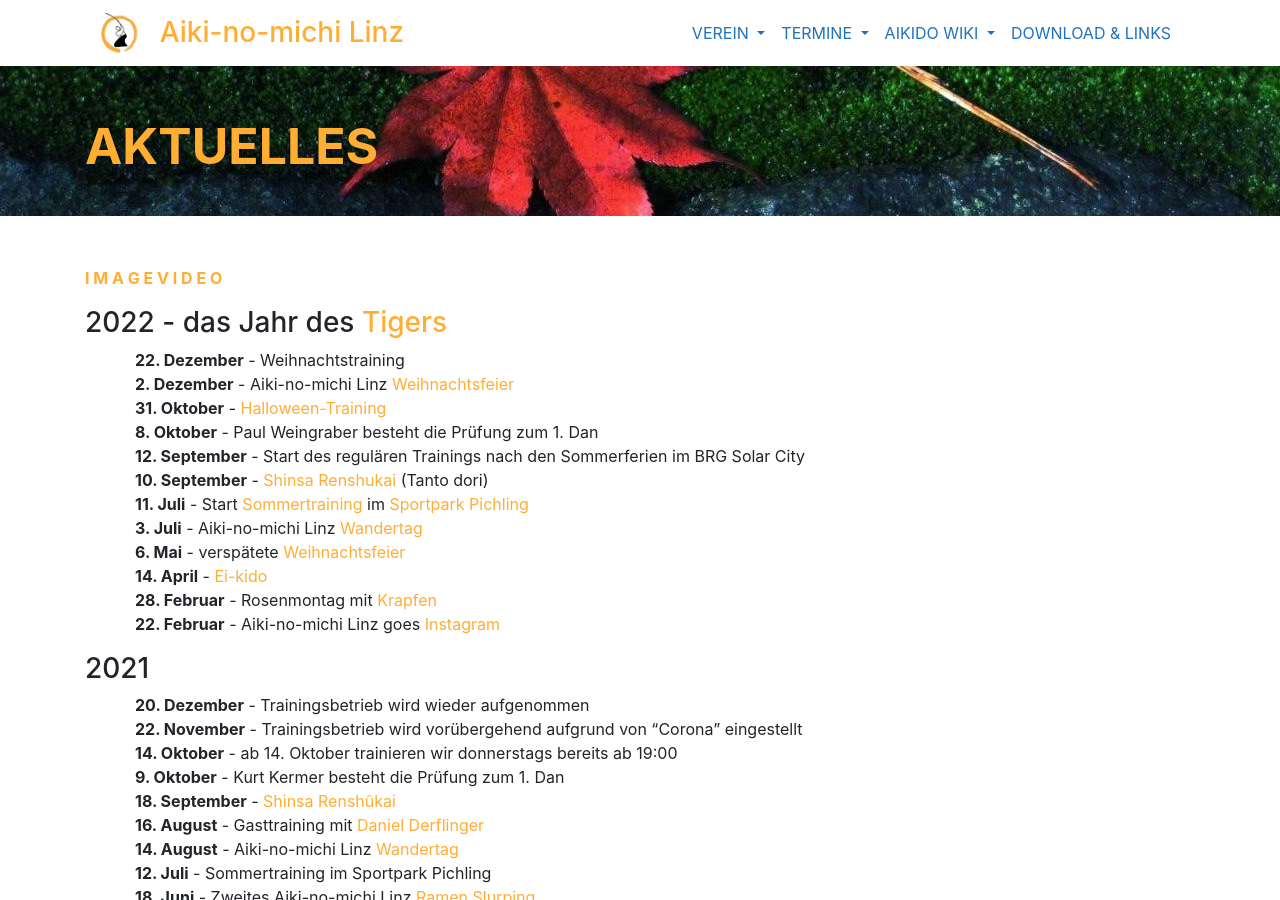
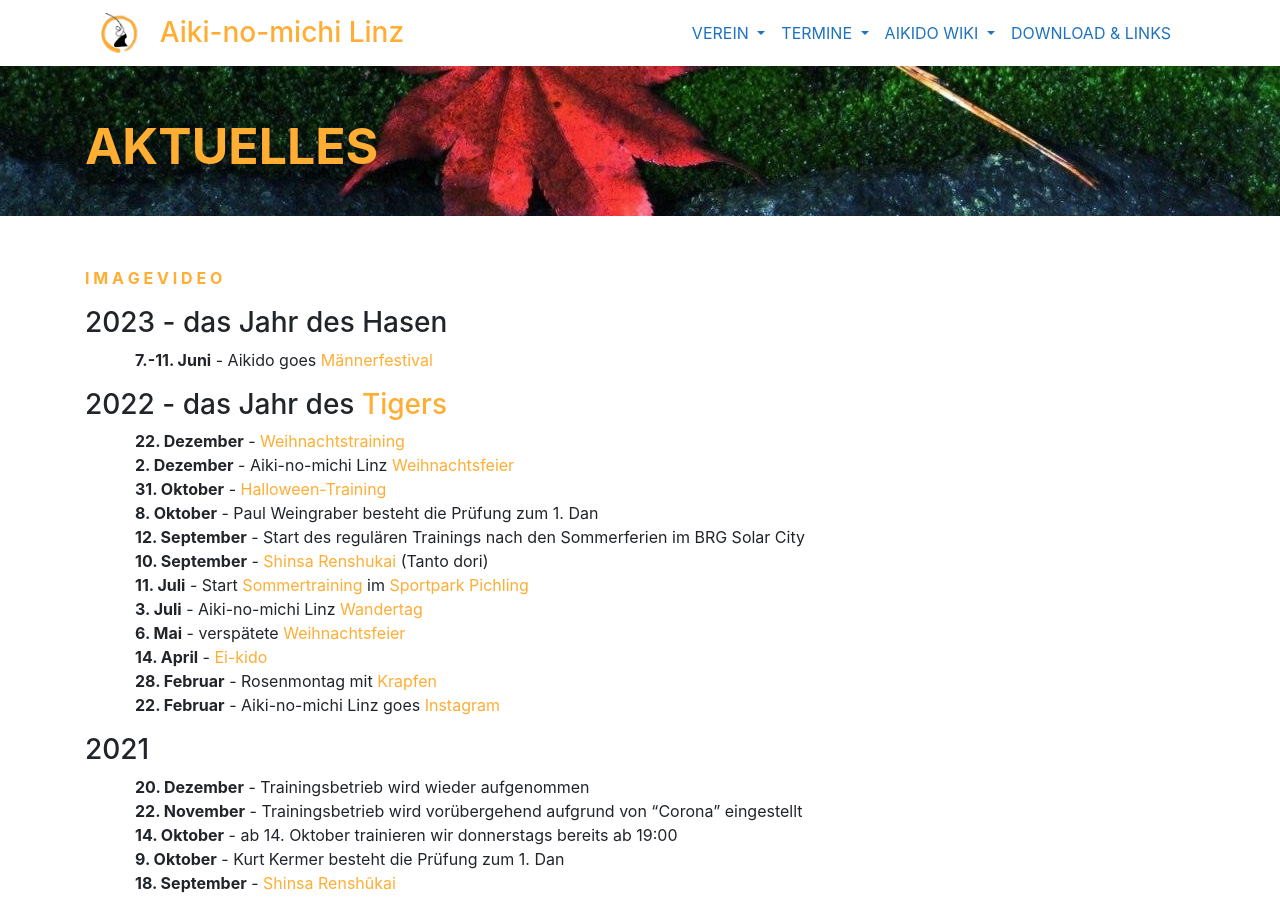
Before and after one commit to TWachs/aikinomichi-linz, a Jekyll site: the page built from aktuelles.md, in a window 1280 px wide and 900 px high. Built offline with Jekyll 4.4.1, drawn with Linux system fonts in a browser that asks for light colours; nearby versions of some CDN libraries.

Commit message:
Update aktuelles.md

```diff
--- a/aktuelles.md
+++ b/aktuelles.md
@@ -8,9 +8,13 @@ title: Aktuelles
 
 [**I M A G E V I D E O**](https://www.youtube.com/watch?v=DrgovmdFho8){:target="_blank"}
 
+### 2023 - das Jahr des Hasen
+
+* **7.-11. Juni** - Aikido goes [Männerfestival](https://www.maennerfestival.at/){:target="_blank"}
+
 ### 2022 - das Jahr des [Tigers](https://www.facebook.com/aikinomichilinz/photos/a.1467842003430582/3048312818716818){:target="_blank"}
 
-* **22. Dezember** - Weihnachtstraining
+* **22. Dezember** - [Weihnachtstraining](https://www.instagram.com/p/CmwQG7KIWy8/?igshid=MDJmNzVkMjY=){:target="_blank"}
 * **2. Dezember** - Aiki-no-michi Linz [Weihnachtsfeier](https://www.instagram.com/p/Cly0QbJI_Xk/?igshid=MDJmNzVkMjY=){:target="_blank"}
 * **31. Oktober** - [Halloween-Training](https://www.facebook.com/photo?fbid=538221621646387&set=pcb.538221754979707){:target="_blank"}
 * **8. Oktober** - Paul Weingraber besteht die Prüfung zum 1. Dan
```
